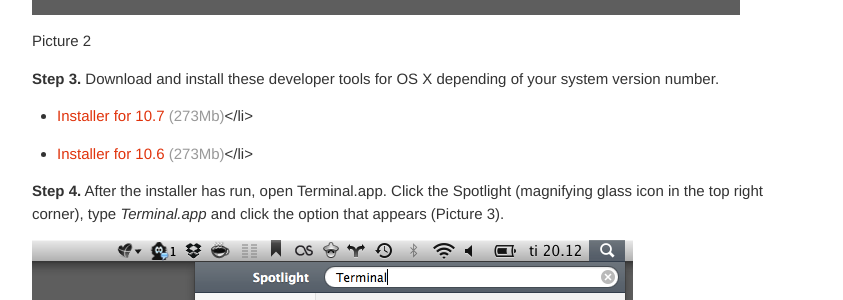
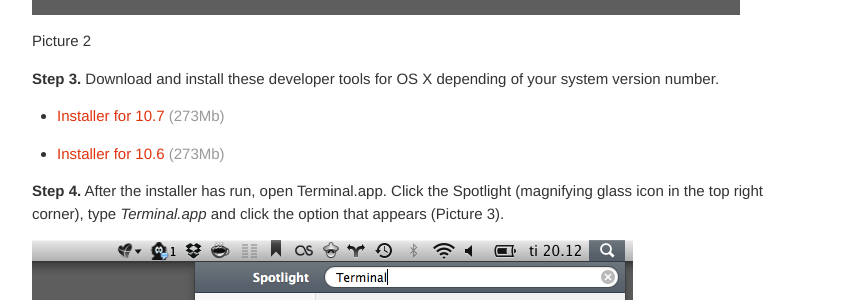
Before and after one commit to railsgirls/guides.railsgirls.com, a Jekyll site: the page built from _posts/2012-04-18-install.markdown, in a window 1280 px wide and 900 px high, scrolled down 1375 px. Shown: the part 153-453 px from the top of the window, without its empty margins (158-1001 px from the left). Built offline with Jekyll 4.4.1, drawn with Linux system fonts in a browser that asks for light colours; Markdown is read by kramdown in place of the engine named in the settings.

Commit message:
remove obsolete </li> tags from markdown

```diff
--- a/_posts/2012-04-18-install.markdown
+++ b/_posts/2012-04-18-install.markdown
@@ -35,9 +35,9 @@
 
 **Step 3.** Download and install these developer tools for OS X depending of your system version number.
 
-* [Installer for 10.7](https://github.com/downloads/kennethreitz/osx-gcc-installer/GCC-10.7-v2.pkg) <span class="muted">(273Mb)</span></li>
+* [Installer for 10.7](https://github.com/downloads/kennethreitz/osx-gcc-installer/GCC-10.7-v2.pkg) <span class="muted">(273Mb)</span>
 
-* [Installer for 10.6](https://github.com/downloads/kennethreitz/osx-gcc-installer/GCC-10.6.pkg) <span class="muted">(273Mb)</span></li>
+* [Installer for 10.6](https://github.com/downloads/kennethreitz/osx-gcc-installer/GCC-10.6.pkg) <span class="muted">(273Mb)</span>
 
 **Step 4.** After the installer has run, open Terminal.app. Click the Spotlight (magnifying glass icon in the top right corner), type *Terminal.app* and click the option that appears (Picture 3).
 
```
